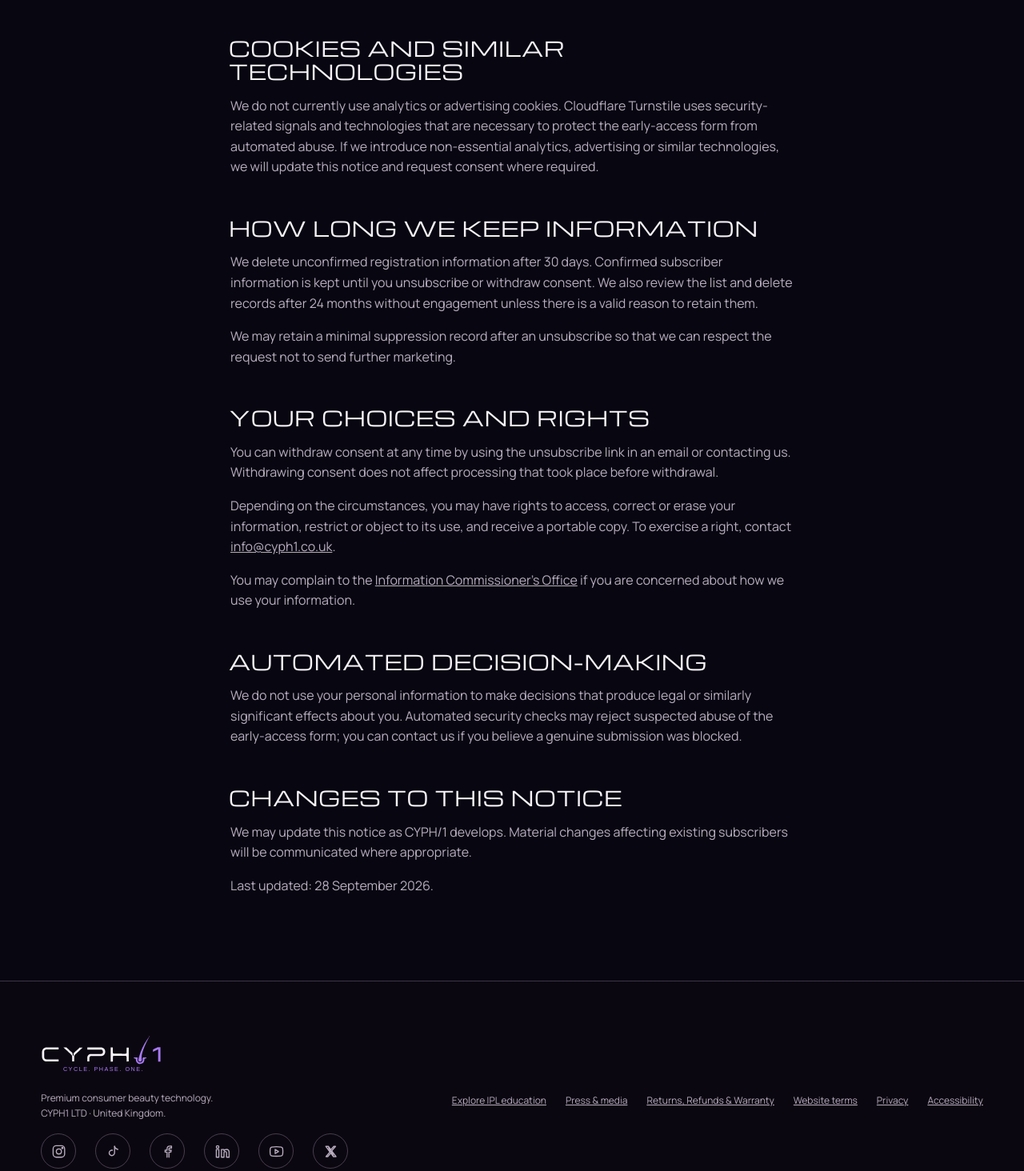
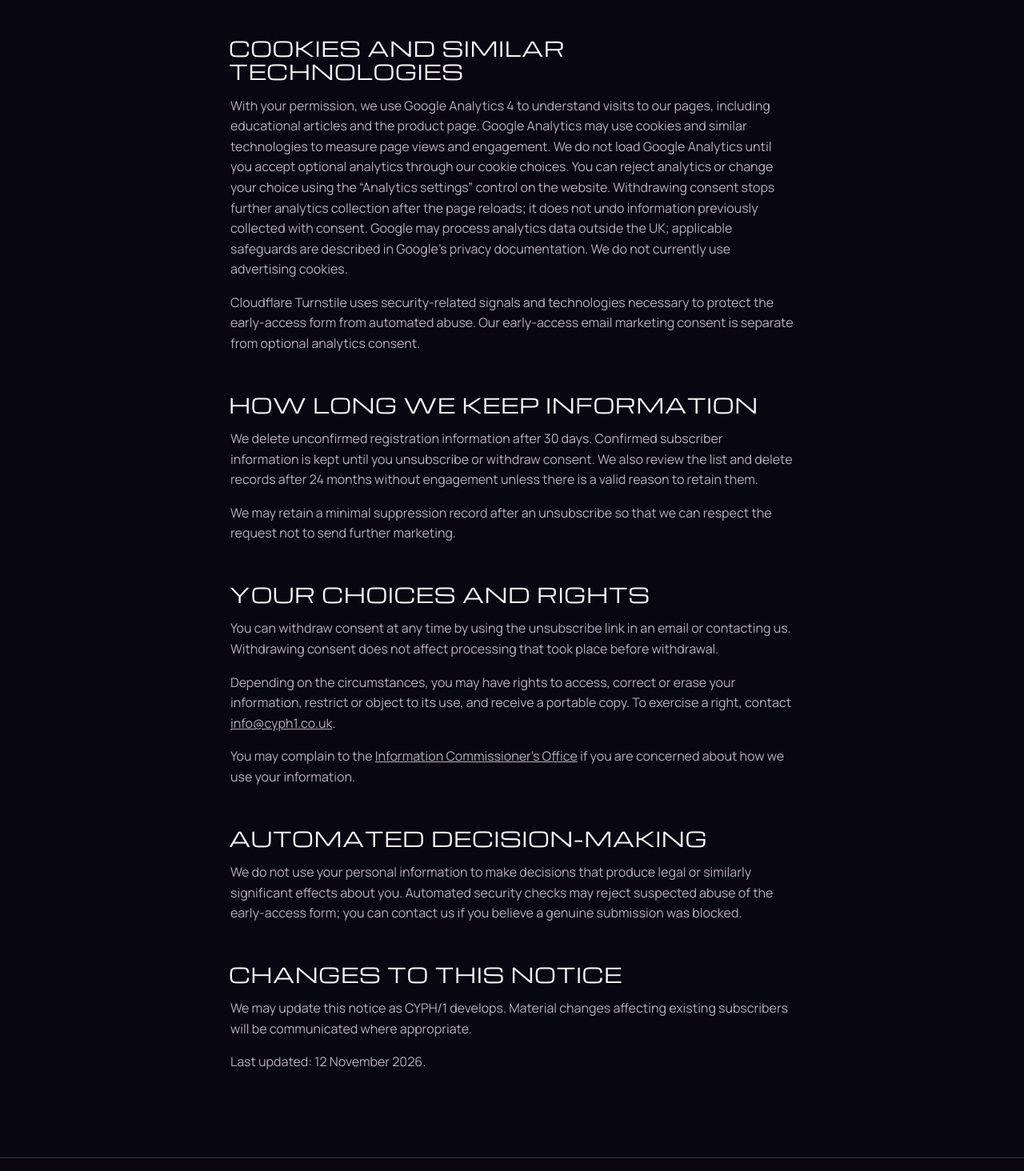
Before and after one commit to rk96884/CYPH1, an Astro site: page /privacy in a window 1280 px wide. Shown: the part 1576-3040 px from the top of the page at 80% size. Built offline with nearby package versions, Linux system fonts and the light colour scheme; Astro itself is replaced by a stand-in of ours.

Commit message:
docs: disclose optional Google Analytics and consent controls

```diff
--- a/src/pages/privacy.astro
+++ b/src/pages/privacy.astro
@@ -34,7 +34,8 @@ import Footer from "../components/Footer.astro";
       <p>These providers may process information outside the United Kingdom. Where a restricted international transfer takes place, we require an applicable legal safeguard, such as adequacy regulations or approved contractual safeguards. You may contact us for more information about the safeguards relevant to your information.</p>
 
       <h2>Cookies and similar technologies</h2>
-      <p>We do not currently use analytics or advertising cookies. Cloudflare Turnstile uses security-related signals and technologies that are necessary to protect the early-access form from automated abuse. If we introduce non-essential analytics, advertising or similar technologies, we will update this notice and request consent where required.</p>
+      <p>With your permission, we use Google Analytics 4 to understand visits to our pages, including educational articles and the product page. Google Analytics may use cookies and similar technologies to measure page views and engagement. We do not load Google Analytics until you accept optional analytics through our cookie choices. You can reject analytics or change your choice using the “Analytics settings” control on the website. Withdrawing consent stops further analytics collection after the page reloads; it does not undo information previously collected with consent. Google may process analytics data outside the UK; applicable safeguards are described in Google’s privacy documentation. We do not currently use advertising cookies.</p>
+      <p>Cloudflare Turnstile uses security-related signals and technologies necessary to protect the early-access form from automated abuse. Our early-access email marketing consent is separate from optional analytics consent.</p>
 
       <h2>How long we keep information</h2>
       <p>We delete unconfirmed registration information after 30 days. Confirmed subscriber information is kept until you unsubscribe or withdraw consent. We also review the list and delete records after 24 months without engagement unless there is a valid reason to retain them.</p>
@@ -50,7 +51,7 @@ import Footer from "../components/Footer.astro";
 
       <h2>Changes to this notice</h2>
       <p>We may update this notice as CYPH/1 develops. Material changes affecting existing subscribers will be communicated where appropriate.</p>
-      <p>Last updated: 28 September 2026.</p>
+      <p>Last updated: 12 November 2026.</p>
     </div>
   </main>
   <Footer/>
```
